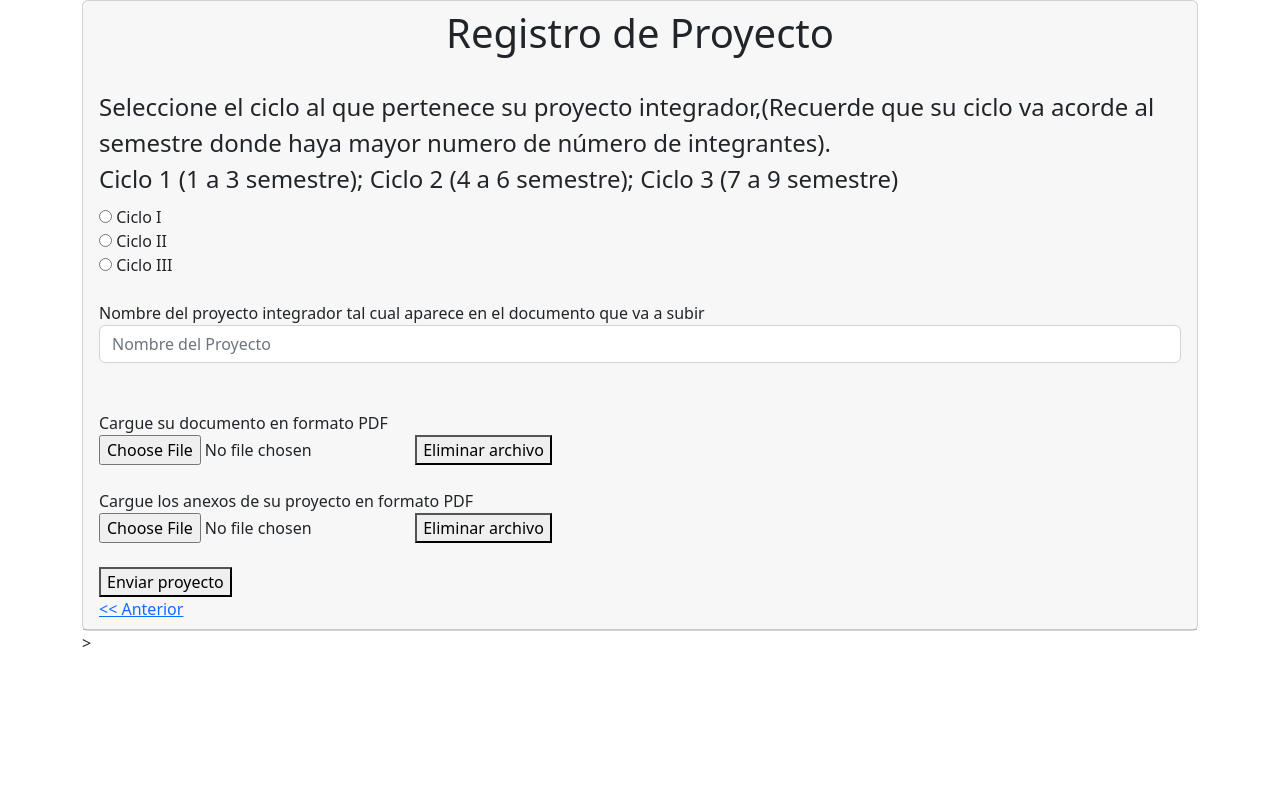
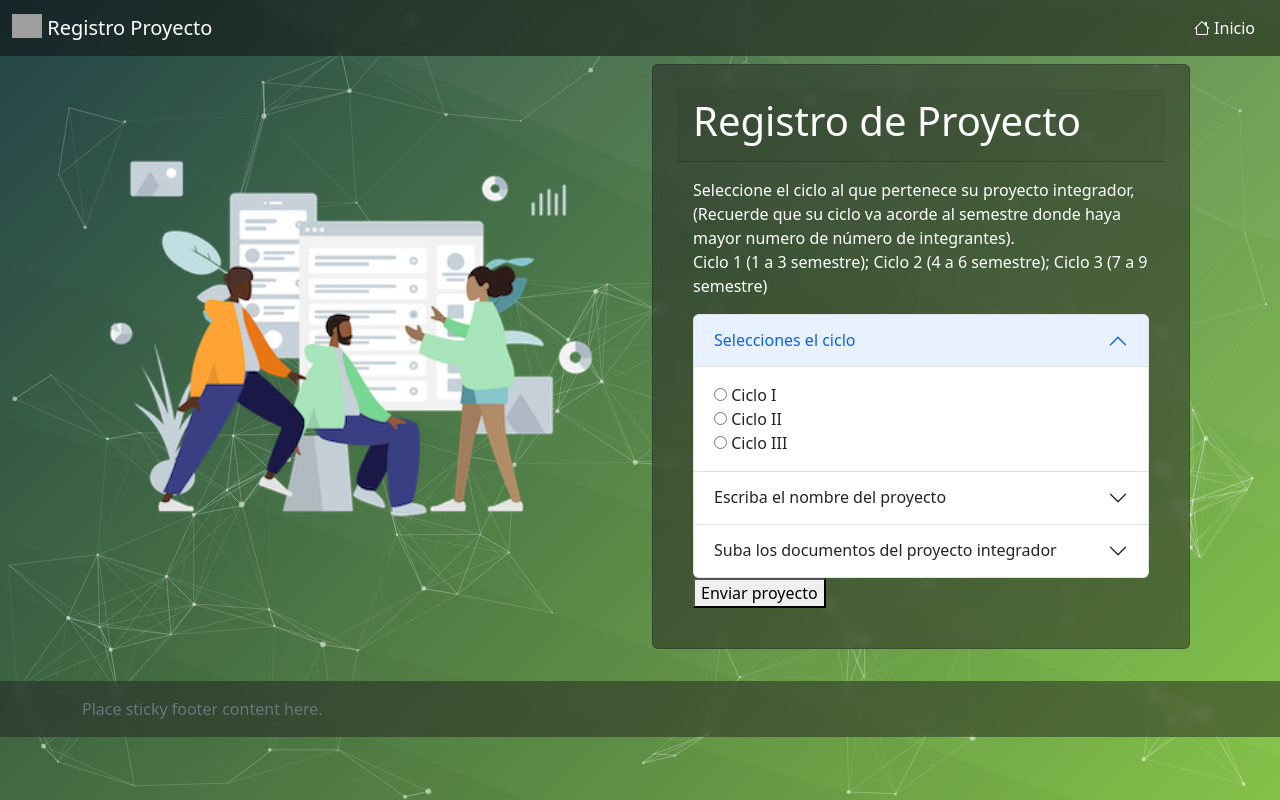
Before and after one commit to JeanSalinas/BlockchainProyectosIntegradores, a Django app: page /registroProyecto/ in a window 1280 px wide. Run offline with Django 4.2, Linux system fonts and the light colour scheme; some libraries are stand-ins or nearby versions; grey boxes are pictures that could not be loaded.

Commit message:
Add style for the register project page

```diff
--- a/fomallhaut/fomallhaut/settings.py
+++ b/fomallhaut/fomallhaut/settings.py
@@ -27,7 +27,7 @@ SECRET_KEY = 'django-insecure-h$h!375!%uq08d_#p)8(xnei!pi6q3i42jiia9h#m(4m&fhwv@
 DEBUG = True
 
 ALLOWED_HOSTS = [
-"localhost", "127.0.0.1", "022a-200-14-47-202.ngrok.io"]
+"localhost", "127.0.0.1", "f7d9-186-84-89-9.ngrok.io"]
 
 
 # Application definition
--- a/fomallhaut/templates/formularios/registroProyecto.html
+++ b/fomallhaut/templates/formularios/registroProyecto.html
@@ -1,5 +1,4 @@
 {%load static%}
-<!DOCTYPE html>
 <!DOCTYPE html>
 <html lang="es">
 
@@ -13,67 +12,152 @@
     <link rel="stylesheet" type="text/css" href="{%static 'css/styles.css'%}">
 </head>
 
-<body>
+<body class="d-flex flex-column h-100">
+    <div id="particles-js"></div>
+    <nav class="nav navbar navbar-expand-lg sticky-top">
+        <div class="container-fluid float-end">
+            <a class="navbar-brand" href="#" style="color: white;">
+                <img src="http://cdn.onlinewebfonts.com/svg/img_140098.png" alt="Logo" width="30" height="24"
+                    class="d-inline-block align-text-top">
+                Registro Proyecto
+            </a>
+
+            <button class="navbar-toggler" type="button" data-bs-toggle="collapse"
+                data-bs-target="#navbarSupportedContent" aria-controls="navbarSupportedContent" aria-expanded="false"
+                aria-label="Toggle navigation">
+                <span class="navbar-toggler-icon"></span>
+            </button>
+            <div class="collapse navbar-collapse justify-content-end" id="navbarSupportedContent">
+
+                <ul class="navbar-nav">
+                    <li class="nav-item">
+                        <a style="color: white;" class="nav-link active bt-inicio" aria-current="page" href="/"><i
+                                class="bi bi-house"></i> Inicio</a>
+                    </li>
+                </ul>
+            </div>
+        </div>
+    </nav>
     <div class="container">
-
-        <div class="card">
-
+        <div class="row">
+            <div class="col justify-content-center align-self-center">
+                <img src="{%static 'imgs/humans_characters.png'%}" alt=""
+               class="img-fluid align-middle" style="width: 50rem;">
+           </div>
+            <div class="col m-2">
+                <div class="card fondo p-4" style="color:#fff;">
                     <div class="card-header">
-                <form>
-                    <center>
                         <h1>Registro de Proyecto</h1>
-                    </center>
-                    <br>
-
+                    </div>
+                    <div class="card-body">
+                        <form method="">
                             <div class="ciclos">
-                        <legend>Seleccione el ciclo al que pertenece su proyecto integrador,(Recuerde que su ciclo va
+                                <p>Seleccione el ciclo al que pertenece su proyecto integrador,(Recuerde que su
+                                    ciclo
+                                    va
                                     acorde
                                     al semestre donde haya mayor numero de número de integrantes).<br>
-                            Ciclo 1 (1 a 3 semestre); Ciclo 2 (4 a 6 semestre); Ciclo 3 (7 a 9 semestre)</legend>
+                                    Ciclo 1 (1 a 3 semestre); Ciclo 2 (4 a 6 semestre); Ciclo 3 (7 a 9 semestre)
+                                </p>
+                            </div>
+                            <div class="accordion accordion-borderless" id="accordionExample">
+                                <div class="accordion-item"">
+                                    <h2 class="accordion-header" id="headingOne">
+                                        <button class="accordion-button" type="button" data-bs-toggle="collapse"
+                                            data-bs-target="#collapseOne" aria-expanded="true"
+                                            aria-controls="collapseOne">
+                                            Selecciones el ciclo
+                                        </button>
+                                    </h2>
+                                    <div id="collapseOne" class="accordion-collapse collapse show"
+                                        aria-labelledby="headingOne" data-bs-parent="#accordionExample">
+                                        <div class="accordion-body">
                                             <div class="form-group">
-                            <input type="radio" name="preg1" value="1" /> Ciclo I</>
+                                                <input type="radio" name="preg1" value="1" /> Ciclo I
                                             </div>
                                             <div class="form-group">
-                            <input type="radio" name="preg1" value="2" /> Ciclo II</>
+                                                <input type="radio" name="preg1" value="2" /> Ciclo II
                                             </div>
                                             <div class="form-group">
-                            <input type="radio" name="preg1" value="2" /> Ciclo III</>
+                                                <input type="radio" name="preg1" value="2" /> Ciclo III
                                             </div>
-                        <br>
+                                        </div>
+                                    </div>
+                                </div>
+                                <div class="accordion-item">
+                                    <h2 class="accordion-header" id="headingTwo">
+                                        <button class="accordion-button collapsed" type="button"
+                                            data-bs-toggle="collapse" data-bs-target="#collapseTwo"
+                                            aria-expanded="false" aria-controls="collapseTwo">
+                                            Escriba el nombre del proyecto
+                                        </button>
+                                    </h2>
+                                    <div id="collapseTwo" class="accordion-collapse collapse"
+                                        aria-labelledby="headingTwo" data-bs-parent="#accordionExample">
+                                        <div class="accordion-body">
                                             <div class="form-group">
-                            <label for="user">Nombre del proyecto integrador tal cual aparece en el documento que va a
-                                subir</label>
-                            <input type="text" placeholder="Nombre del Proyecto" name="nombrep" id="nombrep"
-                                class="form-control">
+                                                <label for="user">Nombre del proyecto integrador tal cual aparece en el
+                                                    document que va a subir</label>
+                                                <input type="text" placeholder="Nombre del Proyecto" name="nombrep"
+                                                    id="nombrep" class="form-control">
                                             </div>
-                        <br>
-                        <br>
+                                        </div>
+                                    </div>
+                                </div>
+                                <div class="accordion-item">
+                                    <h2 class="accordion-header" id="headingThree">
+                                        <button class="accordion-button collapsed" type="button"
+                                            data-bs-toggle="collapse" data-bs-target="#collapseThree"
+                                            aria-expanded="false" aria-controls="collapseThree">
+                                            Suba los documentos del proyecto integrador
+                                        </button>
+                                    </h2>
+                                    <div id="collapseThree" class="accordion-collapse collapse"
+                                        aria-labelledby="headingThree" data-bs-parent="#accordionExample">
+                                        <div class="accordion-body">
                                             <label for="Documento">Cargue su documento en formato PDF</label>
-                        <br>
+
                                             <input type="file">
-                        <button onclick="return confirm('¿Esta seguro de eliminar este documento?')" href="">Eliminar
-                            archivo</button>
-                        <br>
-                        <br>
-                        <label for="Documento">Cargue los anexos de su proyecto en formato PDF</label>
-                        <br>
+                                            <button onclick="return confirm('¿Esta seguro de eliminar este documento?')"
+                                                href="">Eliminar archivo
+                                            </button>
+
+                                            <label for="Documento">Cargue los anexos de su proyecto en formato
+                                                PDF</label>
+
                                             <input type="file">
-                        <button onclick="return confirm('¿Esta seguro de eliminar este anexo?')" href="">Eliminar
-                            archivo</button>
-                        <br>
-                        <br>
-                        <button onclick="return confirm('¿Esta seguro de enviar este proyecto?')" type="submit">Enviar
-                            proyecto</button>
-                        <br>
-                        <a onclick="" href="">
-                            << Anterior </a>
+                                            <button onclick="return confirm('¿Esta seguro de eliminar este anexo?')">
+                                                Eliminar archivo
+                                            </button>
+                                        </div>
+                                    </div>
+                                </div>
+                            </div>
+                            <button onclick="return confirm('¿Esta seguro de enviar este proyecto?')"
+                                type="submit">Enviar proyecto
+                            </button>
                         </form>
                     </div>
                 </div>
             </div>
+
+        </div>
+    </div>
+    <br>
+    <footer class="footer mt-auto py-3 fondo">
+        <div class="container">
+          <span class="text-muted">Place sticky footer content here.</span>
+        </div>
+      </footer>
+</body>
 <script src="https://cdn.jsdelivr.net/npm/bootstrap@5.2.1/dist/js/bootstrap.bundle.min.js"
     integrity="sha384-u1OknCvxWvY5kfmNBILK2hRnQC3Pr17a+RTT6rIHI7NnikvbZlHgTPOOmMi466C8"
     crossorigin="anonymous"></script>
-</body>
+<script src="{%static 'js/particles.js'%}"></script>
+<script>
+    particlesJS.load('particles-js', "{%static 'js/particles.json'%}", function () {
+        console.log('callback - particles.js config loaded');
+    });
+</script>
 
-</html>>
+</html>
```
Also changed, not shown: fomallhaut/templates/formularios/registro.html (+13 -9 lines). Lines whose indentation alone changed are shown as unchanged.
